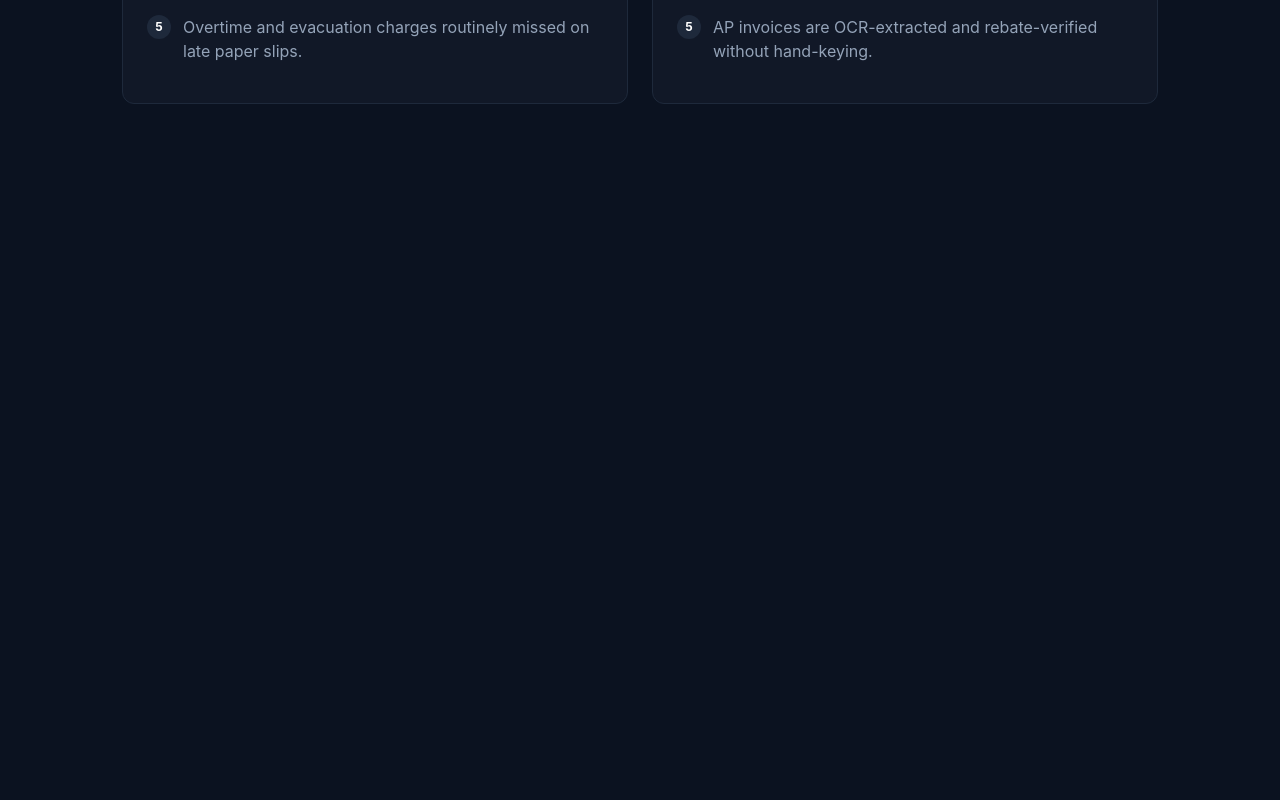
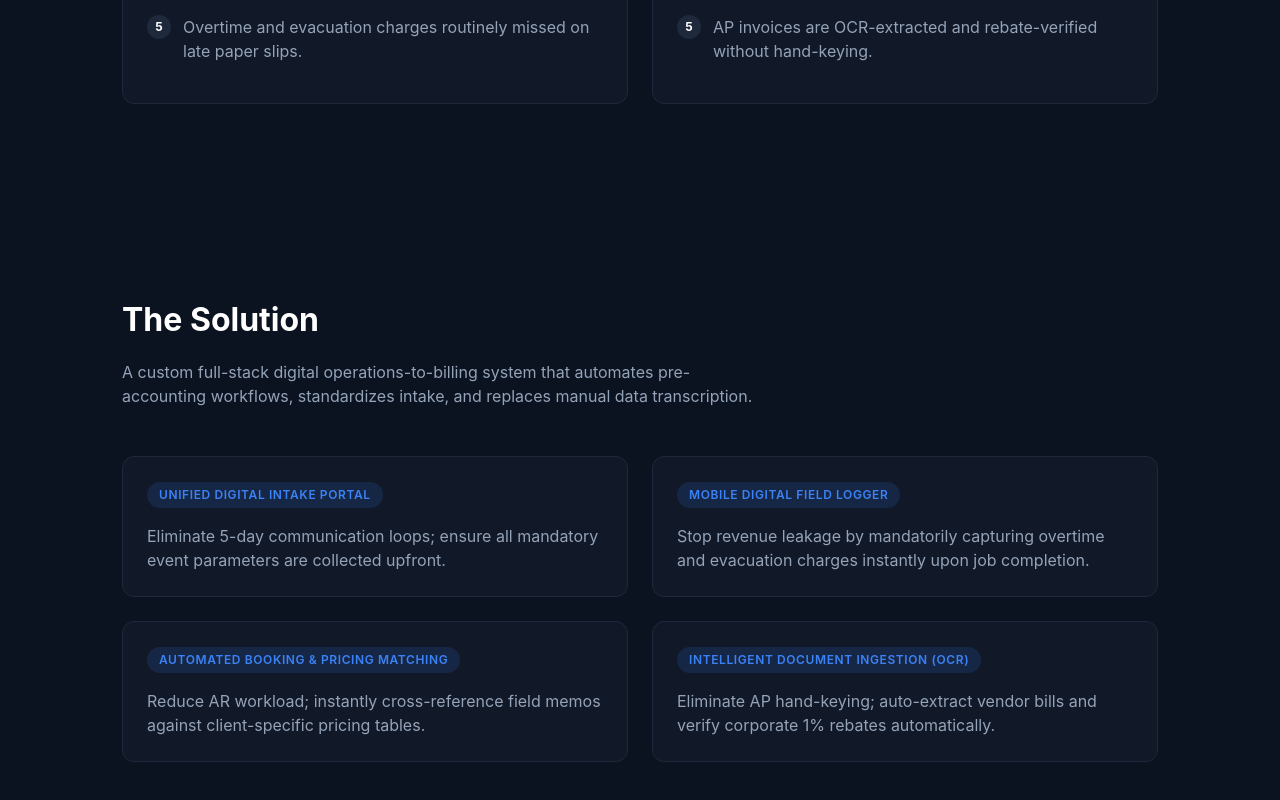
Before and after one commit to secbest/Full_Stack_Application_Development_Assignment, a React (Vite) app in the folder presentation/: page / in a window 1280 px wide. Shown: the part 2695-3495 px from the top of the page. Before the commit the page ends 2895 px from the top, so only its background shows below. Built offline with nearby package versions, Linux system fonts and the light colour scheme.

Commit message:
feat(presentation): add solution value-proposition section

```diff
--- a/presentation/src/App.jsx
+++ b/presentation/src/App.jsx
@@ -1,6 +1,7 @@
 import Hero from './sections/Hero.jsx'
 import Problem from './sections/Problem.jsx'
 import WorkflowComparison from './sections/WorkflowComparison.jsx'
+import Solution from './sections/Solution.jsx'
 
 export default function App() {
   return (
@@ -8,6 +9,7 @@ export default function App() {
       <Hero />
       <Problem />
       <WorkflowComparison />
+      <Solution />
     </main>
   )
 }
--- a/presentation/src/index.css
+++ b/presentation/src/index.css
@@ -201,3 +201,8 @@ ul.bullet-list li::before {
   align-items: center;
   justify-content: center;
 }
+
+.solution-impact {
+  color: var(--text-muted);
+  margin-top: 16px;
+}
--- /dev/null
+++ b/presentation/src/sections/Solution.jsx
@@ -0,0 +1,37 @@
+import { motion } from 'motion/react'
+import content from '../data/content.js'
+
+const cardVariants = {
+  hidden: { opacity: 0, y: 24 },
+  visible: { opacity: 1, y: 0 },
+}
+
+export default function Solution() {
+  return (
+    <section className="section" id="solution">
+      <div className="container">
+        <h2 className="section-title">The Solution</h2>
+        <p className="section-subtitle">
+          A custom full-stack digital operations-to-billing system that automates pre-accounting workflows,
+          standardizes intake, and replaces manual data transcription.
+        </p>
+        <div className="grid-2">
+          {content.solution.map((item, index) => (
+            <motion.div
+              key={item.capability}
+              className="card"
+              variants={cardVariants}
+              initial="hidden"
+              whileInView="visible"
+              viewport={{ once: true, amount: 0.3 }}
+              transition={{ duration: 0.5, delay: index * 0.1 }}
+            >
+              <p className="pill pill-accent">{item.capability}</p>
+              <p className="solution-impact">{item.impact}</p>
+            </motion.div>
+          ))}
+        </div>
+      </div>
+    </section>
+  )
+}
```
